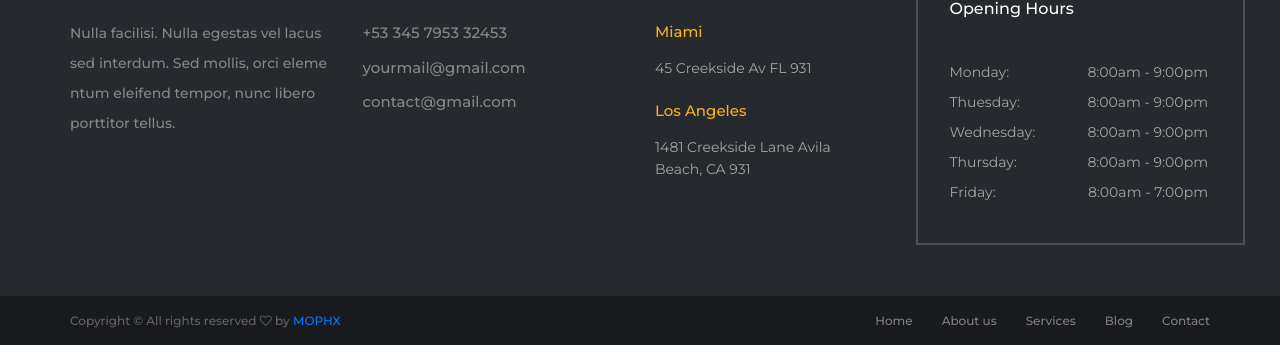
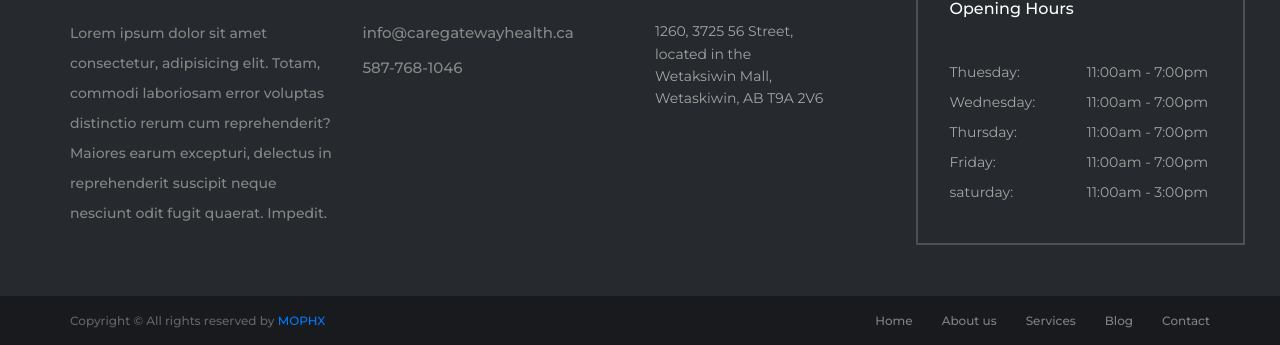
Before and after one commit to shereensaeedhasaneen/care-Pharmacy, a plain HTML site: page about.html in a window 1280 px wide. Shown: the part 3543-3888 px from the top of the page. Drawn offline with Linux system fonts and the light colour scheme.

Commit message:
caousel-fixing

```diff
--- a/about.html
+++ b/about.html
@@ -414,6 +414,7 @@
 
         <!-- Footer -->
 
+
         <footer class="footer">
             <div class="footer_content">
                 <div class="container">
@@ -428,7 +429,8 @@
                                     </a>
                                 </div>
                                 <div class="footer_about_text">
-                                    <p>Nulla facilisi. Nulla egestas vel lacus sed interdum. Sed mollis, orci eleme ntum eleifend tempor, nunc libero porttitor tellus.</p>
+                                    <p>Lorem ipsum dolor sit amet consectetur, adipisicing elit. Totam, commodi laboriosam error voluptas distinctio rerum cum reprehenderit? Maiores earum excepturi, delectus in reprehenderit suscipit neque nesciunt odit
+                                        fugit quaerat. Impedit.</p>
                                 </div>
                             </div>
                         </div>
@@ -438,9 +440,8 @@
                             <div class="footer_contact">
                                 <div class="footer_title">Contact Info</div>
                                 <ul class="contact_list">
-                                    <li>+53 345 7953 32453</li>
-                                    <li>yourmail@gmail.com</li>
-                                    <li>contact@gmail.com</li>
+                                    <li>info@caregatewayhealth.ca</li>
+                                    <li>587-768-1046</li>
                                 </ul>
                             </div>
                         </div>
@@ -451,13 +452,12 @@
                                 <div class="footer_title">Our Locations</div>
                                 <ul class="locations_list">
                                     <li>
-                                        <div class="location_title">Miami</div>
-                                        <div class="location_text">45 Creekside Av FL 931</div>
+                                        <div class="location_text">1260, 3725 56 Street, located in the Wetaksiwin Mall, Wetaskiwin, AB T9A 2V6</div>
                                     </li>
-                                    <li>
-                                        <div class="location_title">Los Angeles</div>
-                                        <div class="location_text">1481 Creekside Lane Avila Beach, CA 931</div>
-                                    </li>
+                                    <!-- <li>
+                                        <div class="location_title">Elshiekh Zayed</div>
+                                        <div class="location_text">9 Ibn Batota, off Salah Salem beside Baron Hotel, Heliopolis. Cairo, Egypt</div>
+                                    </li> -->
                                 </ul>
                             </div>
                         </div>
@@ -467,25 +467,29 @@
                             <div class="opening_hours">
                                 <div class="footer_title">Opening Hours</div>
                                 <ul class="opening_hours_list">
-                                    <li class="d-flex flex-row align-items-start justify-content-start">
+                                    <!-- <li class="d-flex flex-row align-items-start justify-content-start">
                                         <div>Monday:</div>
                                         <div class="ml-auto">8:00am - 9:00pm</div>
-                                    </li>
+                                    </li> -->
                                     <li class="d-flex flex-row align-items-start justify-content-start">
                                         <div>Thuesday:</div>
-                                        <div class="ml-auto">8:00am - 9:00pm</div>
+                                        <div class="ml-auto">11:00am - 7:00pm</div>
                                     </li>
                                     <li class="d-flex flex-row align-items-start justify-content-start">
                                         <div>Wednesday:</div>
-                                        <div class="ml-auto">8:00am - 9:00pm</div>
+                                        <div class="ml-auto">11:00am - 7:00pm</div>
                                     </li>
                                     <li class="d-flex flex-row align-items-start justify-content-start">
                                         <div>Thursday:</div>
-                                        <div class="ml-auto">8:00am - 9:00pm</div>
+                                        <div class="ml-auto">11:00am - 7:00pm</div>
                                     </li>
                                     <li class="d-flex flex-row align-items-start justify-content-start">
                                         <div>Friday:</div>
-                                        <div class="ml-auto">8:00am - 7:00pm</div>
+                                        <div class="ml-auto">11:00am - 7:00pm</div>
+                                    </li>
+                                    <li class="d-flex flex-row align-items-start justify-content-start">
+                                        <div>saturday:</div>
+                                        <div class="ml-auto">11:00am - 3:00pm</div>
                                     </li>
                                 </ul>
                             </div>
@@ -501,7 +505,7 @@
                             <div class="footer_bar_content  d-flex flex-md-row flex-column align-items-md-center justify-content-start">
                                 <div class="copyright">
                                     <!-- Link back to Colorlib can't be removed. Template is licensed under CC BY 3.0. -->
-                                    Copyright &copy; All rights reserved <i class="fa fa-heart-o" aria-hidden="true"></i> by <a href="http://mophx.com" target="_blank">MOPHX</a>
+                                    Copyright &copy; All rights reserved by <a href="http://mophx.com" target="_blank">MOPHX</a>
                                     <!-- Link back to Colorlib can't be removed. Template is licensed under CC BY 3.0. -->
                                 </div>
                                 <nav class="footer_nav ml-md-auto">
```
Also changed, not shown: blog.html (+20 -17 lines), contact.html (+21 -17 lines), index.html (+10 -14 lines), services.html (+21 -17 lines).
